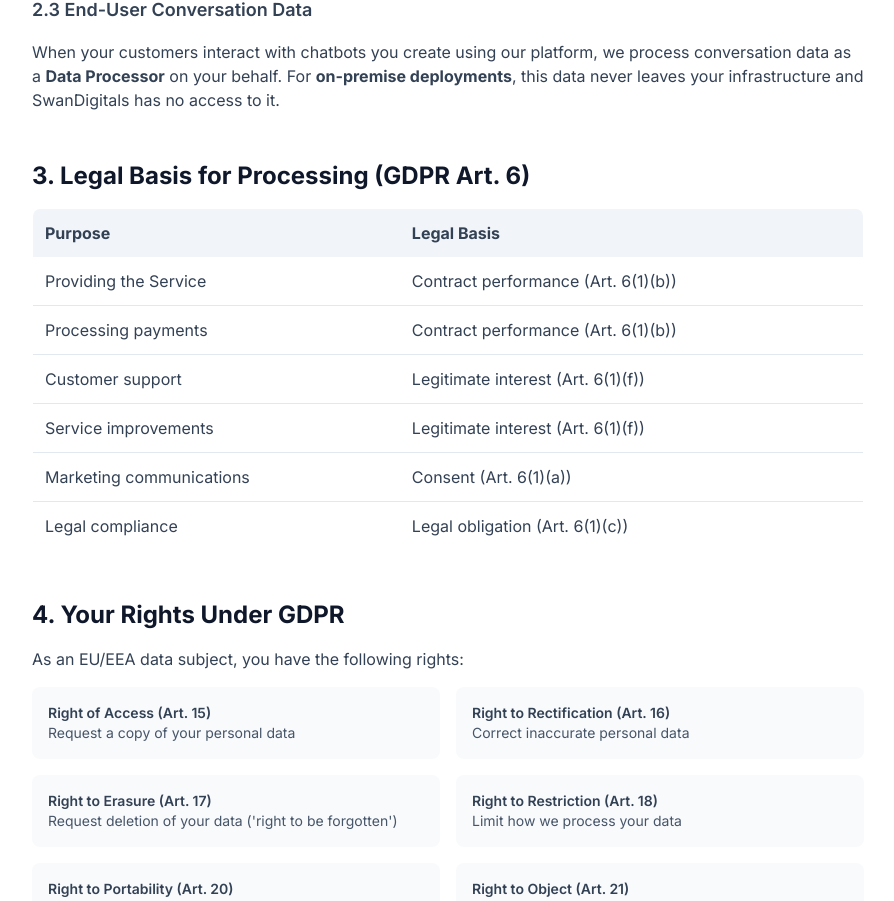
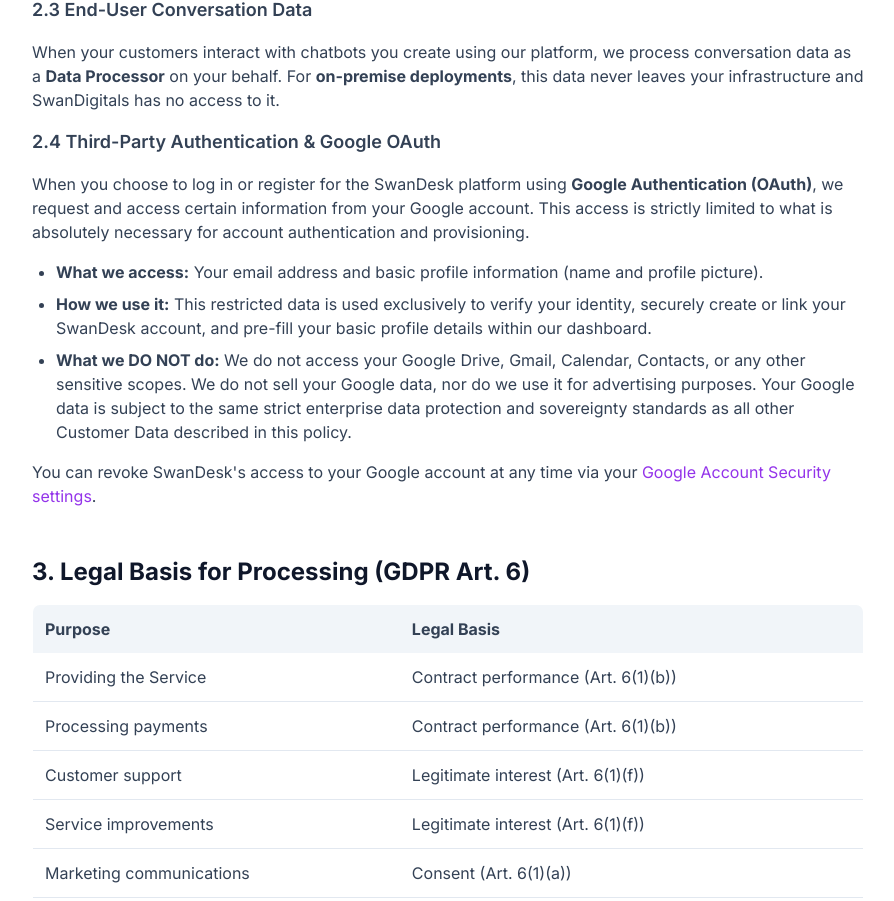
Before and after one commit to abhi725/veridia-app, a Next.js app: page /privacy in a window 1280 px wide. Shown: the part 1599-2500 px from the top of the page, without its empty margins (192-1086 px from the left). Built offline with nearby package versions, Linux system fonts and the light colour scheme.

Commit message:
feat(auth): Update privacy policy and terms for Google OAuth verification

```diff
--- a/app/privacy/page.tsx
+++ b/app/privacy/page.tsx
@@ -80,6 +80,21 @@
                                 When your customers interact with chatbots you create using our platform, we process conversation data
                                 as a <strong>Data Processor</strong> on your behalf. For <strong>on-premise deployments</strong>,
                                 this data never leaves your infrastructure and SwanDigitals has no access to it.
+                            </p>
+
+                            <h3 className="text-lg font-semibold mt-6">2.4 Third-Party Authentication & Google OAuth</h3>
+                            <p>
+                                When you choose to log in or register for the SwanDesk platform using <strong>Google Authentication (OAuth)</strong>,
+                                we request and access certain information from your Google account. This access is strictly limited to what is
+                                absolutely necessary for account authentication and provisioning.
+                            </p>
+                            <ul className="list-disc pl-6 space-y-2 mt-2">
+                                <li><strong>What we access:</strong> Your email address and basic profile information (name and profile picture).</li>
+                                <li><strong>How we use it:</strong> This restricted data is used exclusively to verify your identity, securely create or link your SwanDesk account, and pre-fill your basic profile details within our dashboard.</li>
+                                <li><strong>What we DO NOT do:</strong> We do not access your Google Drive, Gmail, Calendar, Contacts, or any other sensitive scopes. We do not sell your Google data, nor do we use it for advertising purposes. Your Google data is subject to the same strict enterprise data protection and sovereignty standards as all other Customer Data described in this policy.</li>
+                            </ul>
+                            <p className="mt-2">
+                                You can revoke SwanDesk's access to your Google account at any time via your <a href="https://myaccount.google.com/permissions" className="text-purple-600 hover:underline" target="_blank" rel="noopener noreferrer">Google Account Security settings</a>.
                             </p>
                         </div>
                     </div>
--- a/app/terms/page.tsx
+++ b/app/terms/page.tsx
@@ -87,8 +87,19 @@
                                 <li>Have authority to bind your organization if registering on behalf of a company</li>
                                 <li>Notify us immediately of any unauthorized access</li>
                             </ul>
+
+                            <h3 className="text-lg font-semibold mt-6">3.1 Third-Party Authentication (Google OAuth)</h3>
                             <p>
-                                You are responsible for all activities that occur under your account.
+                                We offer the ability to register and log in to the SwanDesk dashboard using third-party authentication services, specifically Google OAuth. By utilizing Google Authentication:
+                            </p>
+                            <ul className="list-disc pl-6 space-y-2">
+                                <li>You authorize us to access and use your basic Google profile information (name and email) strictly for the purpose of granting you account access.</li>
+                                <li>You remain responsible for maintaining the security of your Google account and any actions taken under it.</li>
+                                <li>Your use of Google Authentication is also governed by Google's applicable Terms of Service and Privacy Policy.</li>
+                            </ul>
+
+                            <p className="mt-6">
+                                You remain responsible for all activities that occur under your account, regardless of the authentication method used.
                             </p>
                         </div>
                     </div>
```
